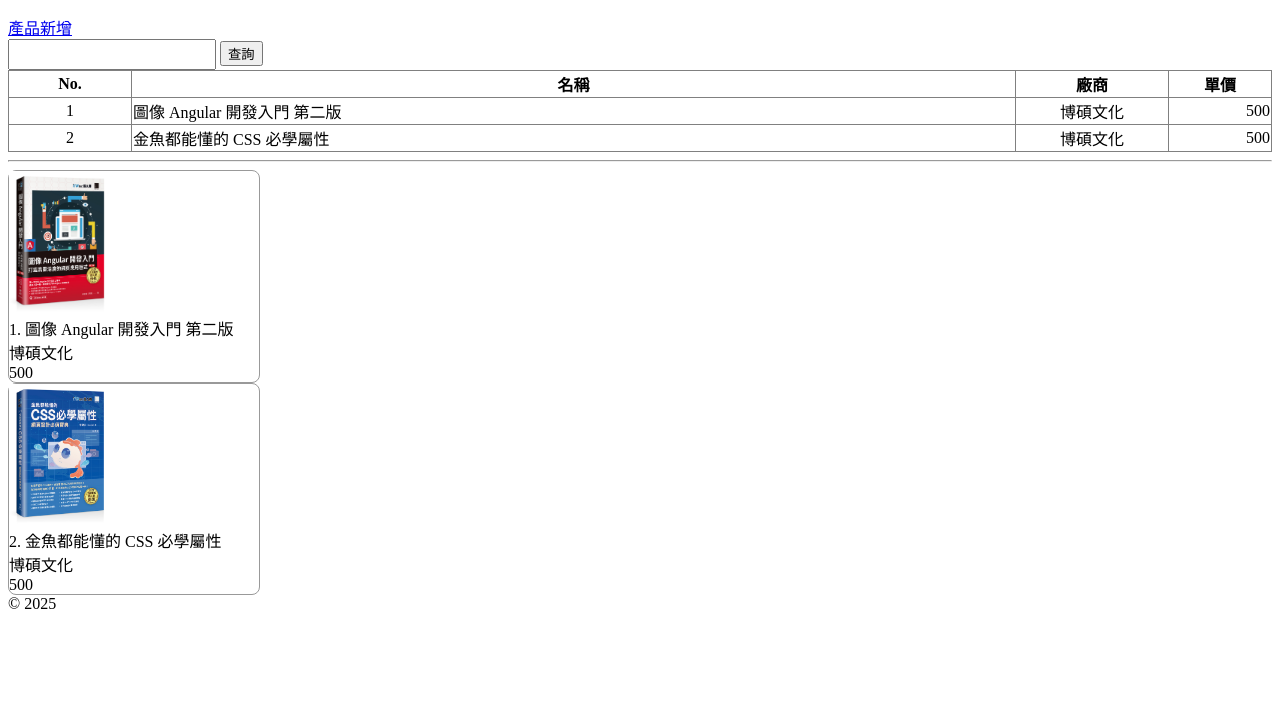
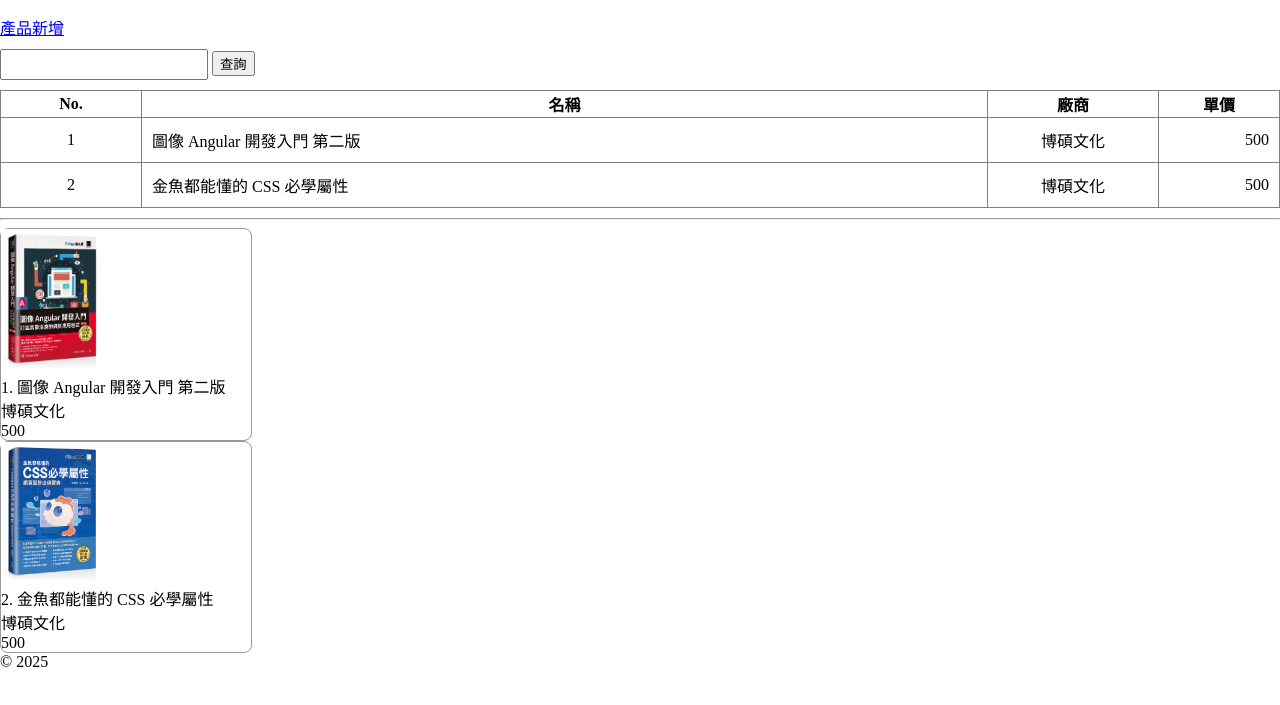
Before and after one commit to Sean12-25/test, a plain HTML site: page src/index.html in a window 1280 px wide. Shown: the part 49-754 px from the top of the page. Drawn offline with Linux system fonts and the light colour scheme.

Commit message:
feat(css): 設定各元素內外距樣式實作

```diff
--- a/src/index.css
+++ b/src/index.css
@@ -1,5 +1,14 @@
+body {
+  margin: 0;
+  padding: 0;
+}
+
 header {
   text-align: center;
+}
+
+nav {
+  margin-bottom: 10px;
 }
 
 .card {
@@ -16,6 +25,11 @@ input[type="text"] {
 table {
   border-collapse: collapse;
   width: 100%;
+  margin: 10px 0px;
+}
+
+tr > td {
+  padding: 10px;
 }
 
 td.id {
@@ -32,3 +46,7 @@ td.price {
   width: 100px;
   text-align: right;
 }
+
+forder {
+  margin-top: 10px;
+}
```
